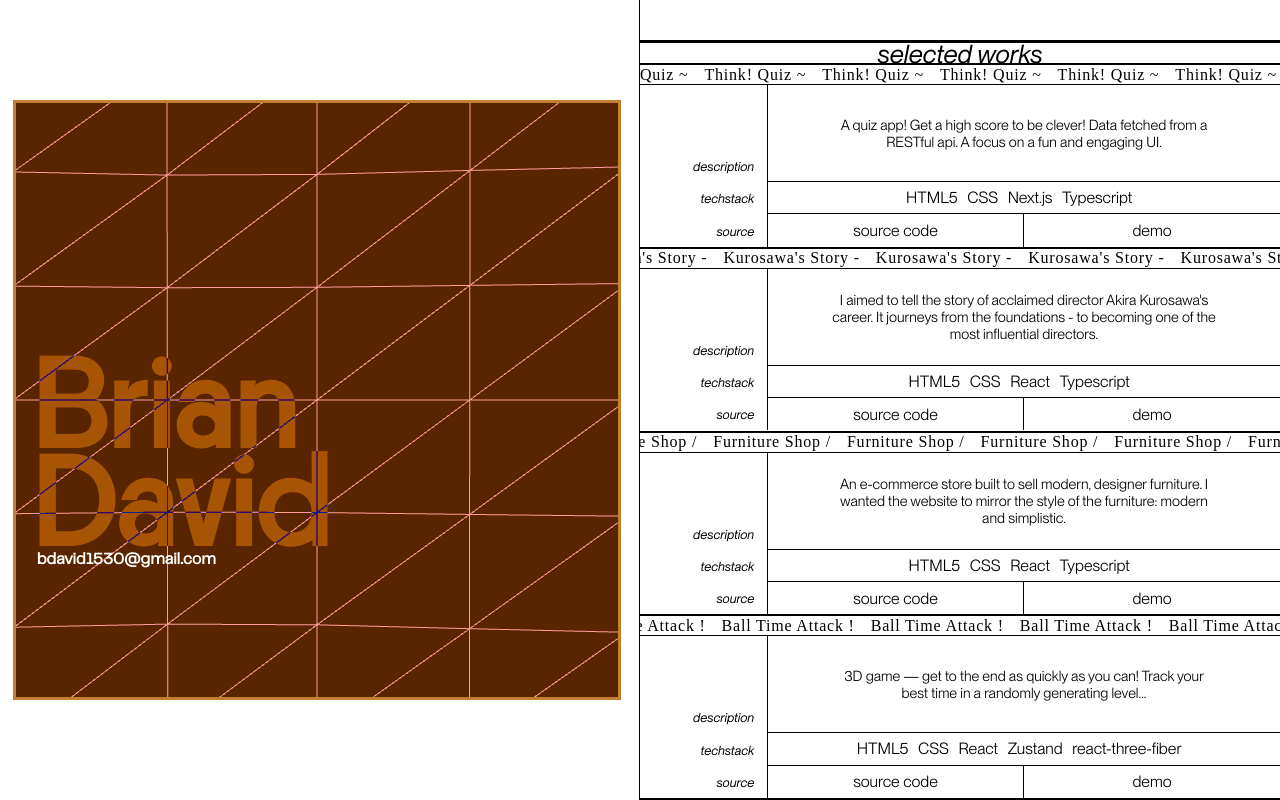
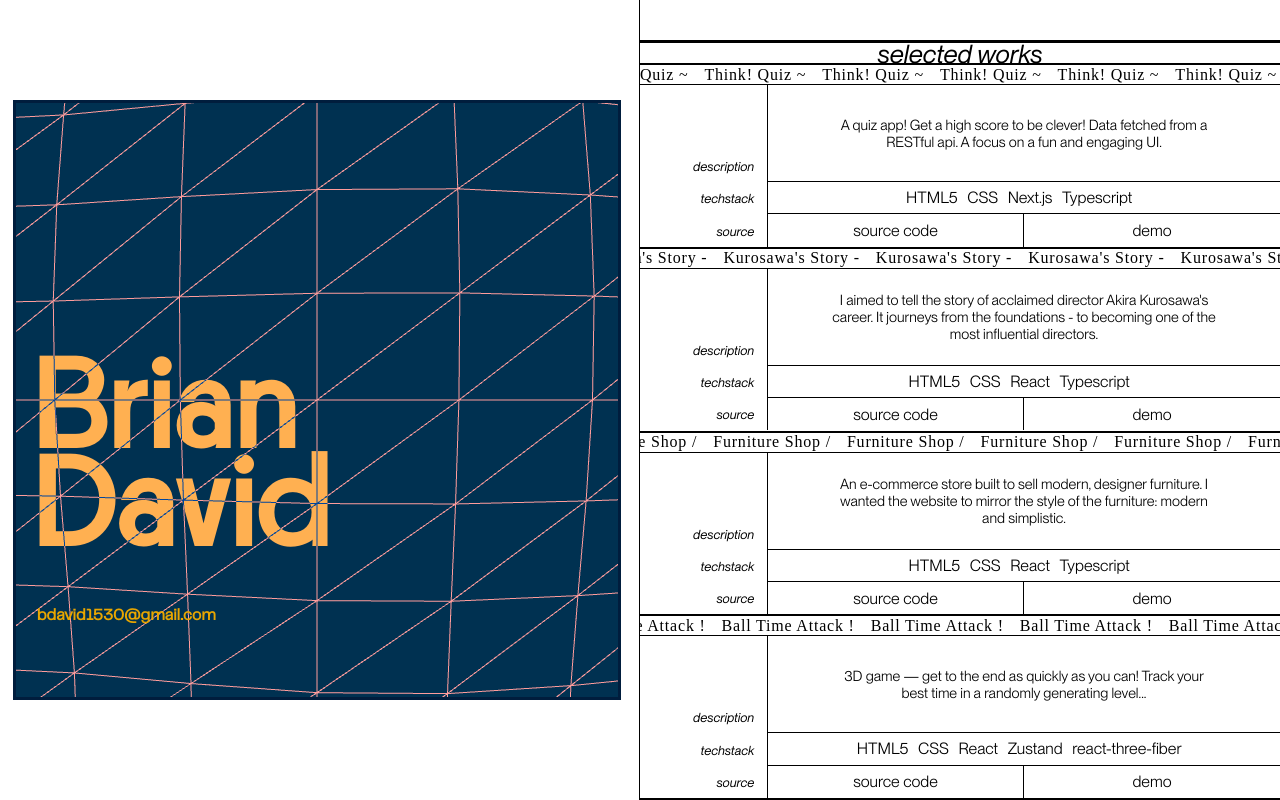
Before and after one commit to brian-david4/brian-portfolio-website, a React (Vite) app in the folder portfolio-website/: page / in a window 1280 px wide. Built offline with nearby package versions, Linux system fonts and the light colour scheme; a web font is replaced by a local one.

Commit message:
update theme

```diff
--- a/portfolio-website/src/components/Garnish3D/3DGarnish.tsx
+++ b/portfolio-website/src/components/Garnish3D/3DGarnish.tsx
@@ -9,9 +9,9 @@ import * as T from "three";
 const Garnish3D = () => {
   return (
     <>
-      <Canvas>
+      <Canvas flat>
         <Model />
-        <color args={["#582500"]} attach="background" />
+        <color args={["#003151"]} attach="background" />
       </Canvas>
     </>
   );
@@ -23,12 +23,13 @@ export const Model = () => {
 
   useFrame((state) => {
     //@ts-expect-error
-    meshRef.current.material.uniforms.uTime.value = state.clock.elapsedTime; //error:
+    meshRef.current.material.uniforms.uTime.value =
+      state.clock.elapsedTime * 0.2;
   });
   return (
     <>
       <mesh ref={meshRef}>
-        <planeGeometry args={[20, 15, 10, 10]} />
+        <planeGeometry args={[20, 15, 12, 12]} />
         {/* <meshBasicMaterial wireframe color={"red"} /> */}
         <shaderMaterial
           wireframe
--- a/portfolio-website/src/index.css
+++ b/portfolio-website/src/index.css
@@ -76,7 +76,7 @@ html.lenis {
   height: 75vh;
   width: calc(50vw * 0.95);
   overflow: hidden;
-  border: 3px solid rgb(194, 128, 48);
+  border: 3px solid rgb(0, 29, 61);
   /* background: rgb(255, 231, 203); */
 
   position: absolute;
--- a/portfolio-website/src/pages/Home2/home.module.css
+++ b/portfolio-website/src/pages/Home2/home.module.css
@@ -39,7 +39,7 @@
   flex-direction: column;
   z-index: 102;
   mix-blend-mode: difference;
-  color: rgb(255, 122, 5);
+  color: rgb(255, 225, 0);
   pointer-events: none;
 }
 .about {
@@ -56,7 +56,7 @@
 }
 .contact {
   position: absolute;
-  bottom: 29vh;
+  bottom: 22vh;
   left: 5.75%;
   /* left: calc(50% - width / 2); */
   font-family: "Neue Montreal Book";
@@ -64,7 +64,7 @@
 }
 .contact > span > a {
   text-decoration: none;
-  color: white;
+  color: rgb(232, 166, 0);
   font-family: "Telegraf Regular";
   font-weight: bold;
 }
--- a/portfolio-website/src/shaders/vertexShader.ts
+++ b/portfolio-website/src/shaders/vertexShader.ts
@@ -6,8 +6,8 @@ void main()
 {
     vec4 modelPosition = modelMatrix * vec4(position, 1.0);
 
-    modelPosition.z+= sin(modelPosition.x * 0.5 + (uTime)) * 0.1;
-    modelPosition.z+= sin(modelPosition.y * 0.05 + (uTime)) * 0.1;
+    modelPosition.z+= sin(modelPosition.x * 0.5 + (uTime)) * 0.25;
+    modelPosition.z+= sin(modelPosition.y * 0.5 + (uTime)) * 0.25;
 
     vec4 viewPosition = viewMatrix * modelPosition;
     vec4 projectedPosition = projectionMatrix * viewPosition;
```
